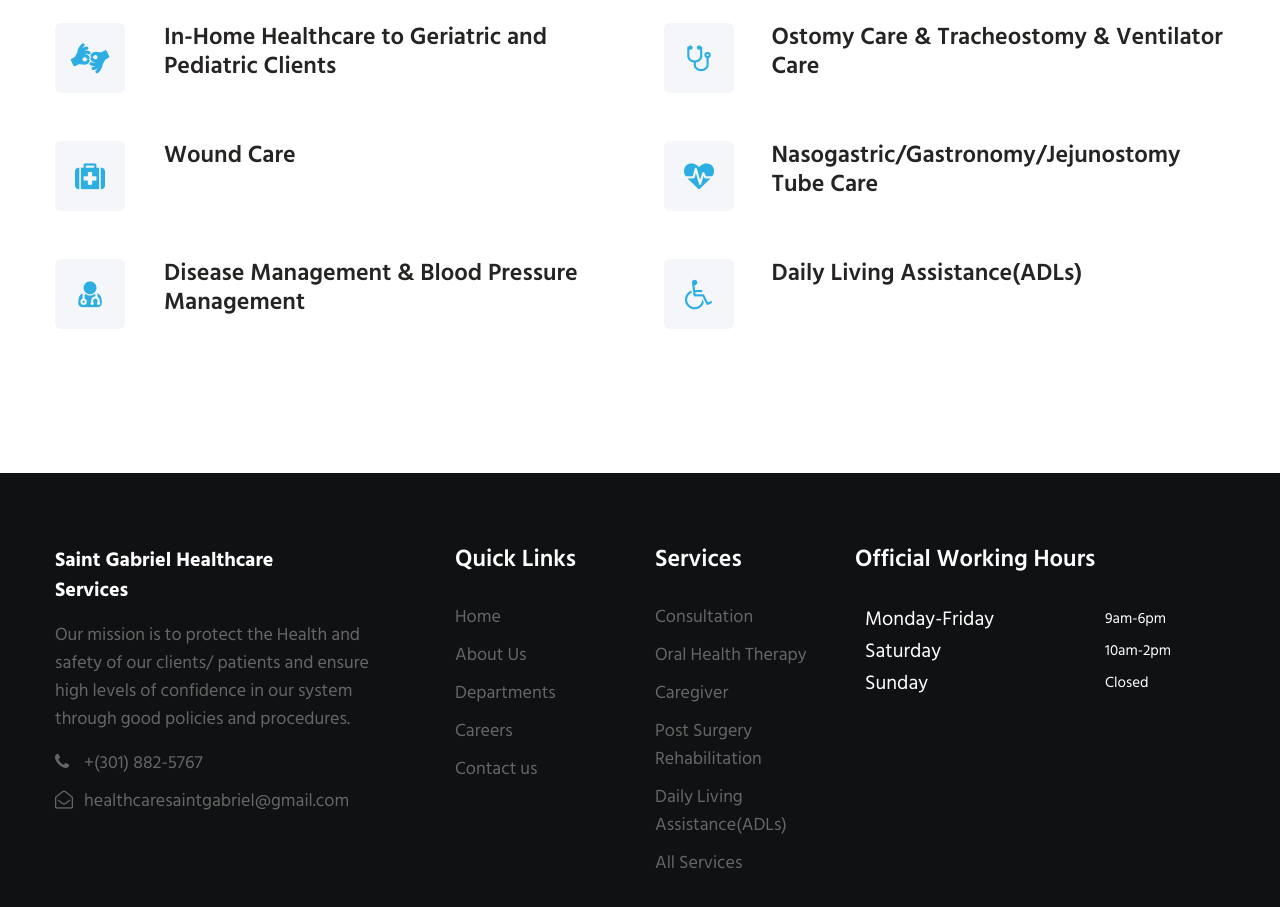
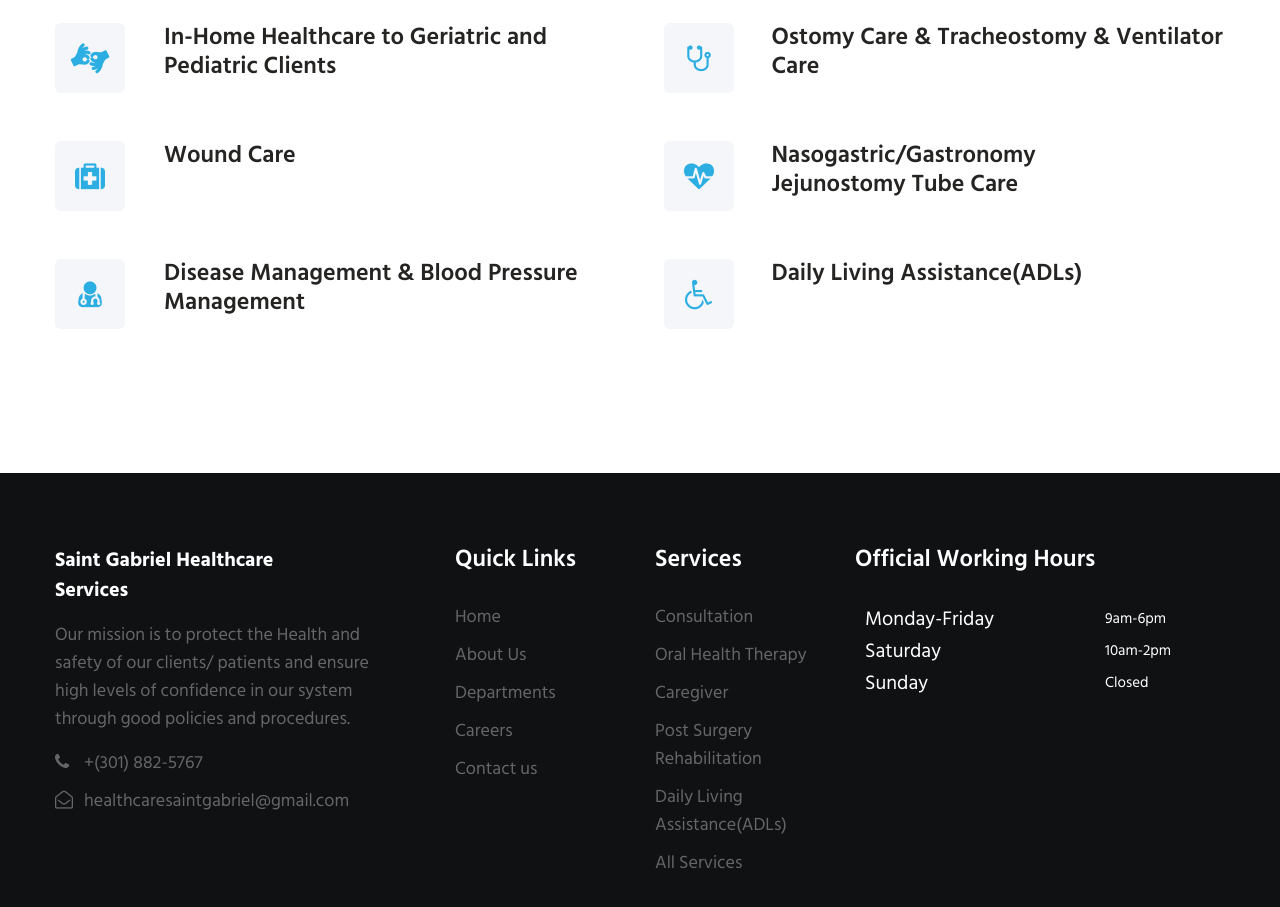
Before and after one commit to Kipronokirui/Saint-Gabriel-Healthcare, a website: page public/services.html in a window 1280 px wide. Shown: the part 1660-2567 px from the top of the page. Drawn offline with Linux system fonts and the light colour scheme; files that its build step writes are made by us from their sources; files whose address does not match are found by name.

Commit message:
overflow

```diff
--- a/public/services.html
+++ b/public/services.html
@@ -117,6 +117,7 @@
     </div>
   </div>
   <!-- banner bottom shape -->
+
   <!--/serices-6-->
   <section class="w3l-serices-6 py-5" id="services1">
     <div class="container py-lg-5 py-md-4 py-2">
@@ -291,7 +292,7 @@
                 </div>
               </div>
               <div class="col-lg-10 col-9 content4-right-info pl-4">
-                <h6><a href="#url">Nasogastric/Gastronomy/Jejunostomy Tube Care</a></h6>
+                <h6><a href="#url">Nasogastric/Gastronomy<br>Jejunostomy Tube Care</a></h6>
                 <!-- <p>
                   The Diagnostics Services and Health Information Department provides
                   Laboratory, Farewell and Health Information services to support clinical excellence.
```
